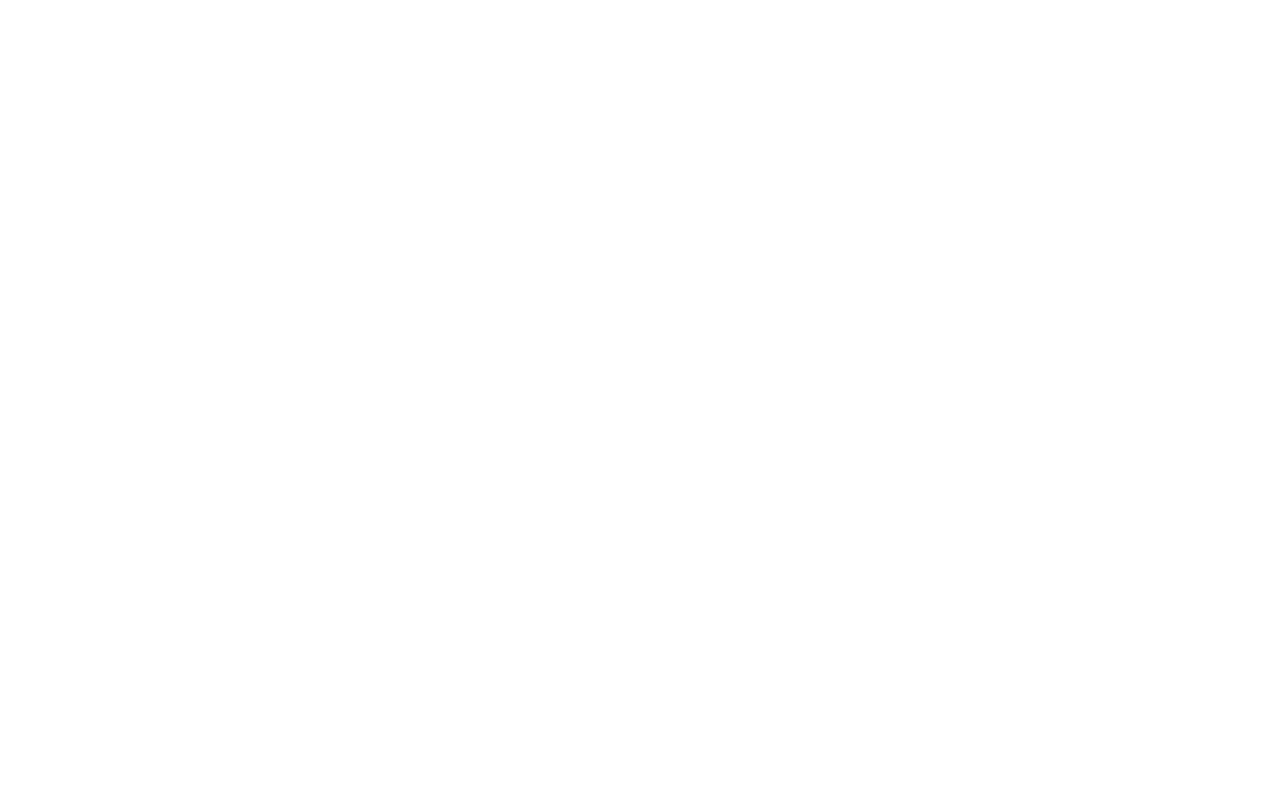
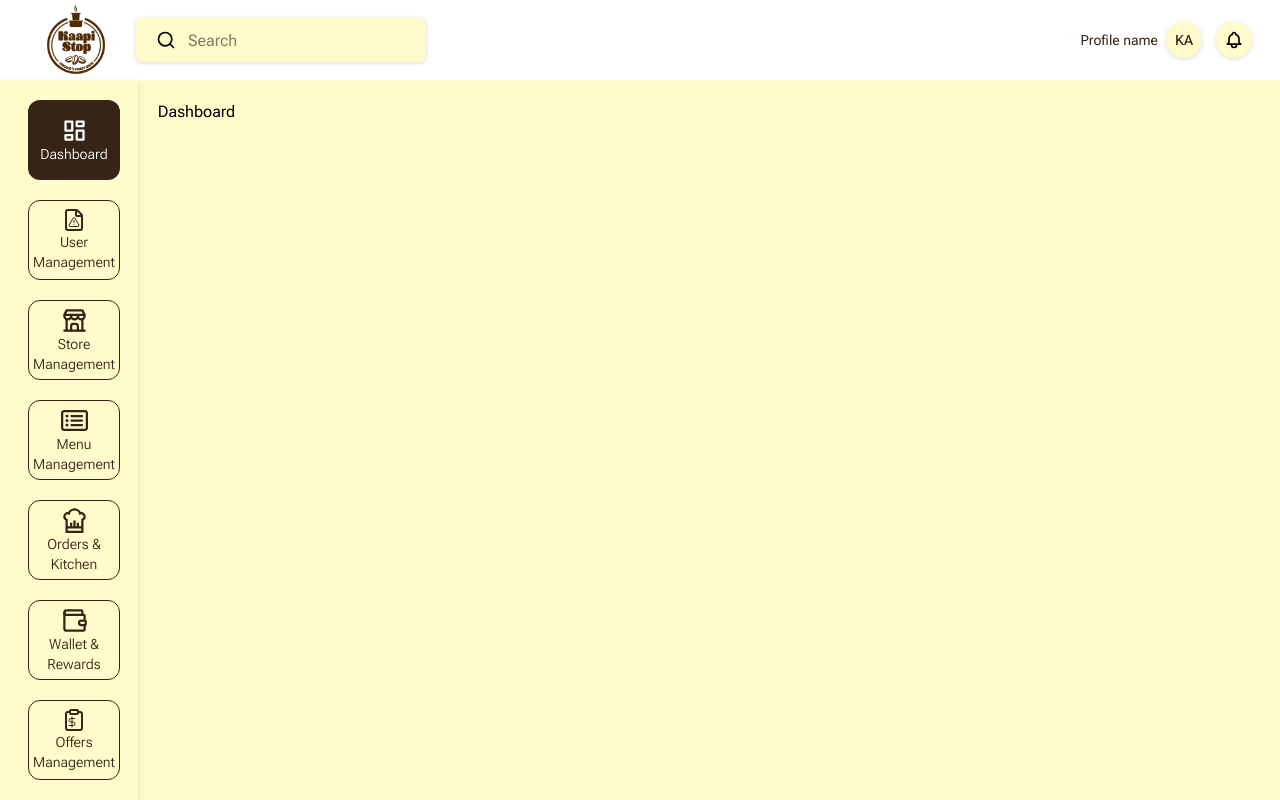
Before and after one commit to Vishvanath2005/Kappi_Stop_FE, a React (Vite) app in the folder Kappi_Stop_FE/: page /dashboard in a window 1280 px wide. Before the commit this address had no page. Built offline with nearby package versions, Linux system fonts and the light colour scheme.

Commit message:
dashboard routing done 🅱️

```diff
--- /dev/null
+++ b/Kappi_Stop_FE/src/layout/Layouts.jsx
@@ -0,0 +1,168 @@
+import React from "react";
+import Navbar from "./Navbar";
+import { NavLink, Outlet, useLocation } from "react-router";
+import { RiDashboardLine, RiUserAddLine } from "react-icons/ri";
+import { TbBuildingStore, TbReportAnalytics } from "react-icons/tb";
+import { FaRegRectangleList } from "react-icons/fa6";
+import { Settings, Wallet } from "lucide-react";
+import { FaStackOverflow } from "react-icons/fa";
+import { GrGroup, GrRestaurant } from "react-icons/gr";
+import { File, AlertTriangle, Clipboard, DollarSign } from "lucide-react";
+
+const Layouts = () => {
+  const location = useLocation();
+
+  const Menus = [
+    {
+      title: "Dashboard",
+      icon: <RiDashboardLine size={27} />,
+      to: "/dashboard",
+    },
+    {
+      title: "User Management",
+      icon: (
+        <div className="relative w-6 h-6">
+          <File className="absolute w-6 h-6" />
+          <AlertTriangle className="absolute left-1.5 top-2 w-3 h-3" />
+        </div>
+      ),
+      to: "/usermanagement",
+    },
+    {
+      title: "Store Management",
+      icon: <TbBuildingStore size={27} />,
+      to: "/storemanagement",
+    },
+    {
+      title: "Menu Management",
+      icon: <FaRegRectangleList size={27} />,
+      to: "/menumanagement",
+    },
+    {
+      title: "Orders & Kitchen",
+      icon: <GrRestaurant size={27} />,
+      to: "/ordersandkitchen",
+    },
+    {
+      title: "Wallet & Rewards",
+      icon: <Wallet size={27} />,
+      to: "/walletandrewards",
+    },
+    {
+      title: "Offers Management",
+      icon: (
+        <div className="relative w-6 h-6">
+          <Clipboard className="absolute" />
+          <DollarSign className="absolute left-1 top-2 w-3 h-3" />
+        </div>
+      ),
+      to: "/offersmanagement",
+    },
+    {
+      title: "Nearby Attractions",
+      icon: <FaStackOverflow size={27} />,
+      to: "/nearbyattractions",
+    },
+    {
+      title: "Reports",
+      icon: <TbReportAnalytics size={27} />,
+      to: "/reports",
+    },
+    {
+      title: "Settings",
+      icon: <Settings size={27} />,
+      to: "/settings/user",
+      nested: [
+        {
+          title: "User",
+          icon: <RiUserAddLine size={23} />,
+          to: "/settings/user",
+        },
+        {
+          title: "Roles",
+          icon: <GrGroup size={23} />,
+          to: "/settings/roles",
+        },
+      ],
+    },
+  ];
+
+  const isMenuActive = (menu) => {
+    if (location.pathname.startsWith(menu.to)) return true;
+    if (menu.nested) {
+      return menu.nested.some((item) => location.pathname.startsWith(item.to));
+    }
+    return false;
+  };
+
+  const shouldShowNestedSidebar = (menu) => {
+    if (!menu.nested) return false;
+    return (
+      location.pathname.startsWith(menu.to) && location.pathname !== menu.to
+    );
+  };
+
+  return (
+    <div className="font-roboto-flex w-full fixed h-screen">
+      <Navbar />
+
+      <div className="flex bg-background h-11/12">
+        <div className="px-7 pb-10 bg-background overflow-auto no-scrollbar drop-shadow-md">
+          <ul>
+            {Menus.map((menu, index) => (
+              <React.Fragment key={index}>
+                <NavLink to={menu.to}>
+                  <li
+                    className={`w-[92px] h-20 text-sm font-light flex flex-col justify-center items-center text-center my-5 rounded-xl ${
+                      isMenuActive(menu)
+                        ? "text-white bg-layout-text"
+                        : "text-layout-text border-layout-text border"
+                    }`}
+                  >
+                    <span>{menu.icon}</span>
+                    <p>{menu.title}</p>
+                  </li>
+                </NavLink>
+              </React.Fragment>
+            ))}
+          </ul>
+
+          {Menus.map(
+            (menu, index) =>
+              shouldShowNestedSidebar(menu) && (
+                <div
+                  key={index}
+                  className="w-fit h-20 text-sm my-4 rounded-lg bg-white overflow-auto no-scrollbar shadow-lg"
+                >
+                  <ul>
+                    {menu.nested.map((item, idx) => (
+                      <li key={idx} className="mb-2">
+                        <NavLink to={item.to}>
+                          <div
+                            className={`flex items-center gap-2 cursor-pointer ${
+                              location.pathname.startsWith(item.to)
+                                ? "bg-background text-layout-text border-r-5"
+                                : "text-dark-brown"
+                            }`}
+                          >
+                            <span>{item.icon}</span>
+                            <p>{item.title}</p>
+                          </div>
+                        </NavLink>
+                      </li>
+                    ))}
+                  </ul>
+                </div>
+              )
+          )}
+        </div>
+
+        <div className="w-full p-5 bg-background overflow-auto no-scrollbar">
+          <Outlet />
+        </div>
+      </div>
+    </div>
+  );
+};
+
+export default Layouts;
--- /dev/null
+++ b/Kappi_Stop_FE/src/layout/Navbar.jsx
@@ -0,0 +1,43 @@
+import LOGO from "../assets/images/logo.png";
+import { Search } from "lucide-react";
+import { HiOutlineBell } from "react-icons/hi";
+import { useNavigate } from "react-router";
+
+const Navbar = () => {
+  const navigate = useNavigate();
+  return (
+    <div className=" w-full z-10 font-roboto-flex flex justify-between items-center bg-white p-2 h-20 ">
+      <div className="flex items-center gap-5  ">
+        <img src={LOGO} className="w-20 h-20 ml-7  " alt="Logo Image" />
+        <div className="flex items-center gap-3 px-5  rounded-md w-[290px] sm:w-[290px] bg-background drop-shadow-sm">
+          <Search className="w-5 h-5 text-dark-brown" />
+          <input
+            type="text"
+            className="h-11 placeholder:text-dark-brown outline-0"
+            placeholder="Search"
+          />
+        </div>
+      </div>
+      <div className="flex justify-center lg:p-2 md:p-2 p-1.5 lg:gap-3.5 md:gap-2   items-center text-center  rounded-full mr-3">
+        <div className=" flex  items-center gap-2 text-sm text-layout-text ">
+          Profile name
+          <div className="">
+            <button
+              className="bg-background text-darkest-blue font-medium w-9 h-9 text-sm rounded-full flex cursor-pointer drop-shadow-sm items-center justify-center"
+              onClick={() => {
+                navigate("/dashboard/profile");
+              }}
+            >
+              KA
+            </button>
+          </div>
+        </div>
+        <p className="bg-background w-9 h-9  p-2 drop-shadow-sm cursor-pointer rounded-full">
+          <HiOutlineBell className=" size-5 text-dark-brown" />
+        </p>
+      </div>
+    </div>
+  );
+};
+
+export default Navbar;
--- a/Kappi_Stop_FE/src/pages/auth/Login.jsx
+++ b/Kappi_Stop_FE/src/pages/auth/Login.jsx
@@ -47,6 +47,7 @@
           </label>
           <button
             type="submit"
+            onClick={()=>{navigate(`/dashboard`)}}
             className="cursor-pointer text-white bg-layout-text text-center w-full py-2 my-3 rounded-md text-lg font-semibold transition duration-200"
           >
             Login
--- /dev/null
+++ b/Kappi_Stop_FE/src/pages/dashboard/Dashboard.jsx
@@ -0,0 +1,9 @@
+import React from 'react'
+
+const Dashboard = () => {
+  return (
+    <div>Dashboard</div>
+  )
+}
+
+export default Dashboard
--- /dev/null
+++ b/Kappi_Stop_FE/src/routes/Dashboard_Route.jsx
@@ -0,0 +1,12 @@
+import React from 'react'
+import { Route } from 'react-router'
+import Dashboard from '../pages/dashboard/Dashboard'
+
+const Dashboard_Route = () => {
+  return (
+    <>
+    <Route path='/dashboard' element={<Dashboard />}/></>
+  )
+}
+
+export default Dashboard_Route
--- a/Kappi_Stop_FE/src/routes/Main_Router.jsx
+++ b/Kappi_Stop_FE/src/routes/Main_Router.jsx
@@ -1,12 +1,17 @@
 import React from "react";
-import { BrowserRouter, Routes } from "react-router-dom";
+import { BrowserRouter, Route, Routes } from "react-router-dom";
 import Auth_Route from "./Auth_Route";
+import Layouts from "../layout/Layouts";
+import Dashboard_Route from "./Dashboard_Route";
 
 const Main_Router = () => {
   return (
     <>
       <BrowserRouter>
-        <Routes>{Auth_Route()}</Routes>
+        <Routes>
+          {Auth_Route()}
+          <Route element={<Layouts />}>{Dashboard_Route()}</Route>
+        </Routes>
       </BrowserRouter>
     </>
   );
```
